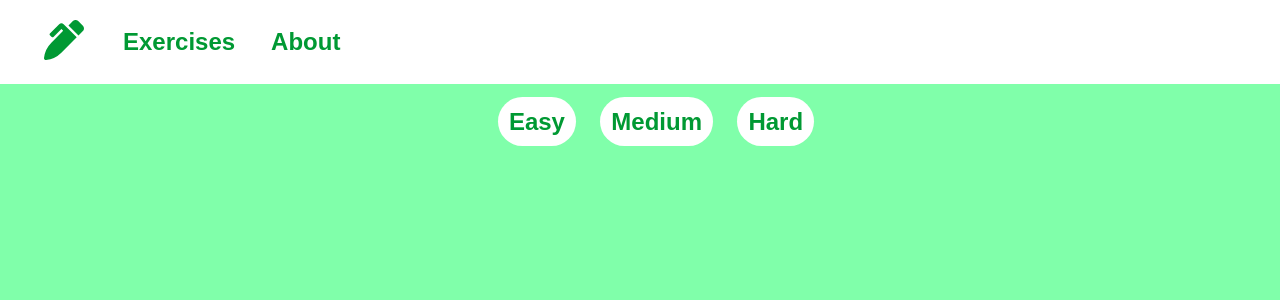
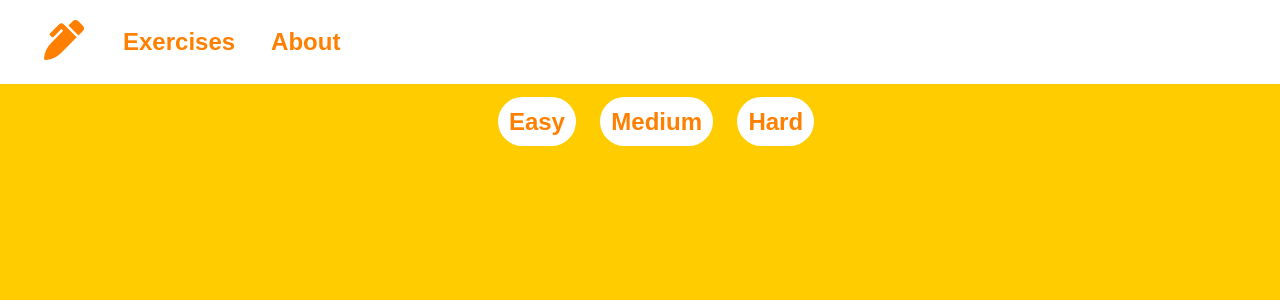
Before and after one commit to AndrewMedvedev42/Math-Test-Exercises, a React (Create React App) app: page / in a window 1280 px wide. Shown: the top 300 px of the page. Built offline with nearby package versions, Linux system fonts and the light colour scheme.

Commit message:
changed color theme to yellow/ orange

```diff
--- a/src/css/About.css
+++ b/src/css/About.css
@@ -3,9 +3,10 @@
   .abouttitlesect h1 {
     font-size: 2.5rem; }
   .abouttitlesect div {
+    text-align: center;
     border-radius: 50px;
     padding: 2rem;
     background-color: white;
-    box-shadow: #009933 5px 5px 0; }
+    box-shadow: #ff8000 5px 5px 0; }
     .abouttitlesect div p {
       font-size: 1.3rem; }
--- a/src/css/App.css
+++ b/src/css/App.css
@@ -3,7 +3,7 @@
 
 body {
   font-family: Arial, Helvetica, sans-serif;
-  background-color: #80ffaa; }
+  background-color: #ffcc00; }
   body .router .navSection {
     padding: 1px;
     background-color: white; }
@@ -14,7 +14,7 @@ body {
         list-style-type: none;
         margin-right: 1rem; }
         body .router .navSection ul li .Link {
-          color: #009933;
+          color: #ff8000;
           font-weight: bold;
           font-size: 1.5rem;
           text-decoration: none;
@@ -28,10 +28,10 @@ body {
           color: #992424; }
         body .router .navSection ul li .logoIcon, body .router .navSection ul li .logoIcon:active, body .router .navSection ul li .logoIcon:target {
           margin: 3px;
-          color: #009933;
+          color: #ff8000;
           border: none; }
   body .difficultyRouter {
-    background-color: #80ffaa; }
+    background-color: #ffcc00; }
     body .difficultyRouter .difficultySection ul {
       display: flex;
       justify-content: center; }
@@ -41,7 +41,7 @@ body {
         margin-right: 1rem; }
         body .difficultyRouter .difficultySection ul li .Link {
           text-decoration: none;
-          color: #009933;
+          color: #ff8000;
           font-size: 1.5rem;
           padding: 0.7rem;
           font-weight: bolder;
@@ -57,7 +57,7 @@ body {
   padding: 2rem;
   border-radius: 50px;
   background-color: white;
-  box-shadow: #009933 5px 5px 0;
+  box-shadow: #ff8000 5px 5px 0;
   transition: 0.5s; }
   .item .title {
     font-size: 1rem;
@@ -94,10 +94,10 @@ body {
       color: white;
       font-size: large;
       font-weight: bolder;
-      background-color: #009933;
+      background-color: #ff8000;
       transition: 0.5s; }
     .item .itemContent div button:hover {
-      background: #80ffaa; }
+      background: #ffcc00; }
 
 @media (min-width: 900px) {
   .item {
@@ -111,7 +111,7 @@ body {
 article {
   text-align: center; }
   article h1 {
-    color: #009933;
+    color: #ff8000;
     font-size: 2.5rem;
     margin: 2.5rem 0px 0px 0px; }
   article p {
--- a/src/scss/About.scss
+++ b/src/scss/About.scss
@@ -5,10 +5,11 @@
         font-size: 2.5rem;
     }
         div{
+            text-align: center;
             border-radius: 50px;
             padding: 2rem;
             background-color: white;
-            box-shadow: #009933 5px 5px 0;
+            box-shadow: #ff8000 5px 5px 0;
             p{
                 font-size: 1.3rem;
             }
--- a/src/scss/App.scss
+++ b/src/scss/App.scss
@@ -1,5 +1,5 @@
-$MainColor:#80ffaa;
-$SecndColor:#009933;
+$MainColor:#ffcc00;
+$SecndColor:#ff8000;
 $ThirdColor:rgb(255, 255, 255);
 
 .App {
@@ -83,7 +83,7 @@ body{
   padding: 2rem;
   border-radius: 50px;
   background-color: $ThirdColor;
-  box-shadow: #009933 5px 5px 0;
+  box-shadow: #ff8000 5px 5px 0;
   // border: 5px solid rgb(50, 190, 69);
   transition: 0.5s;
   .title{
```
Also changed, not shown: 6 other files (tests, documents, lock files or other folders).
